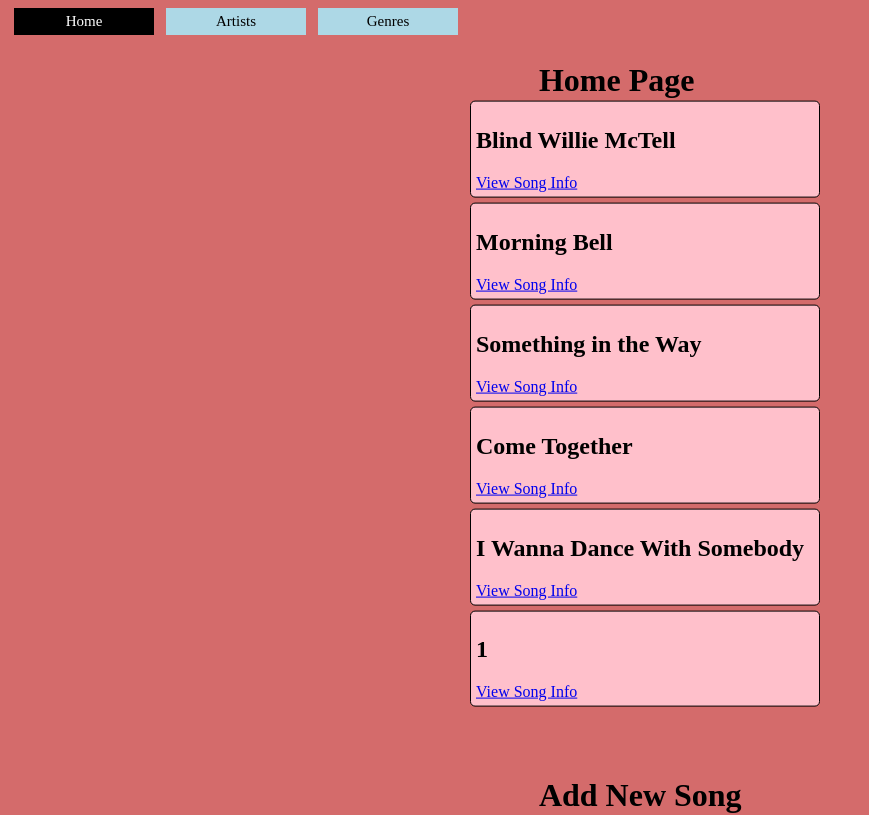
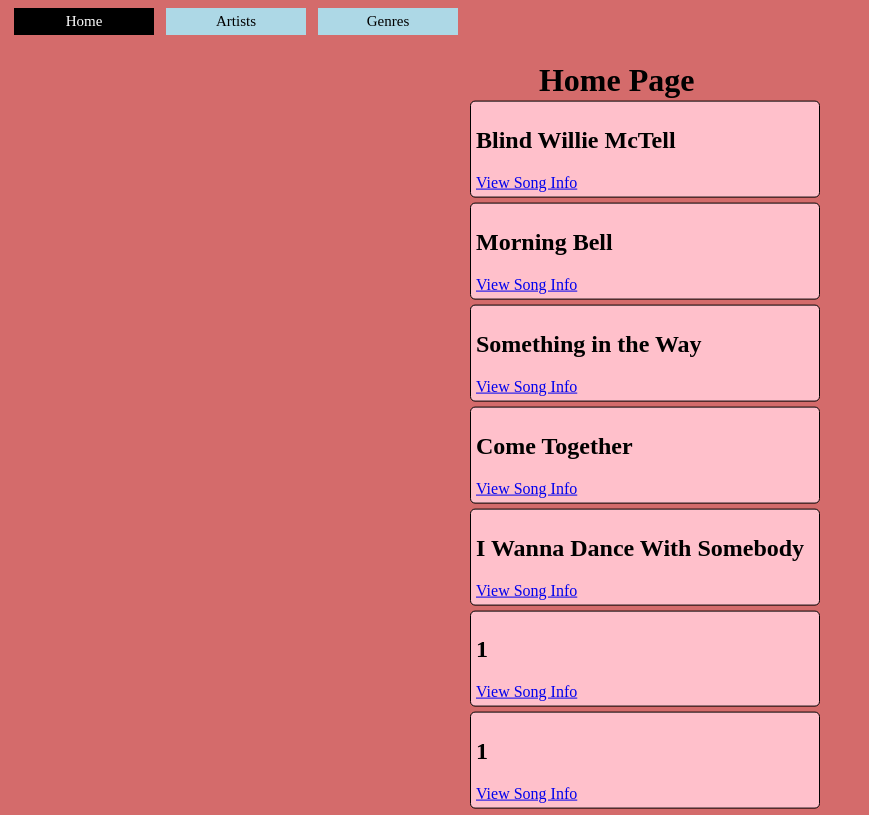
Before and after one commit to alexsylvian/project-playlist-app, a React (Create React App) app: page / in a window 1280 px wide. Shown: the top 815 px of the page, without its empty margins (0-869 px from the left). Built offline with nearby package versions, Linux system fonts and the light colour scheme; data requests are answered from the project's data file.

Commit message:
finished project, implemented instructor suggestions, removed Date.now()

```diff
--- a/db.json
+++ b/db.json
@@ -38,11 +38,18 @@
       "genre": "Pop"
     },
     {
-      "id": 1701733663229,
+      "title": "1",
+      "runtime": "2",
+      "artist": "34",
+      "genre": "4",
+      "id": 6
+    },
+    {
       "title": "1",
       "runtime": "2",
       "artist": "3",
-      "genre": "4"
+      "genre": "4",
+      "id": 7
     }
   ],
   "artists": [
--- a/src/pages/AddNewSong.js
+++ b/src/pages/AddNewSong.js
@@ -10,7 +10,6 @@ function AddNewSong({ onAddSong }) {
         e.preventDefault()
 
         const newSongObject = {
-            id: Date.now(),
             title: songTitle,
             runtime: runtime,
             artist: artist,
@@ -25,7 +24,7 @@ function AddNewSong({ onAddSong }) {
           body: JSON.stringify(newSongObject),
       })
       .then(res => res.json())
-      .then(resData => { // NOTE: this is where you would define a parameter to accept the response from the POST request
+      .then(resData => {
         onAddSong(resData)
 
         setSongTitle("");
```
